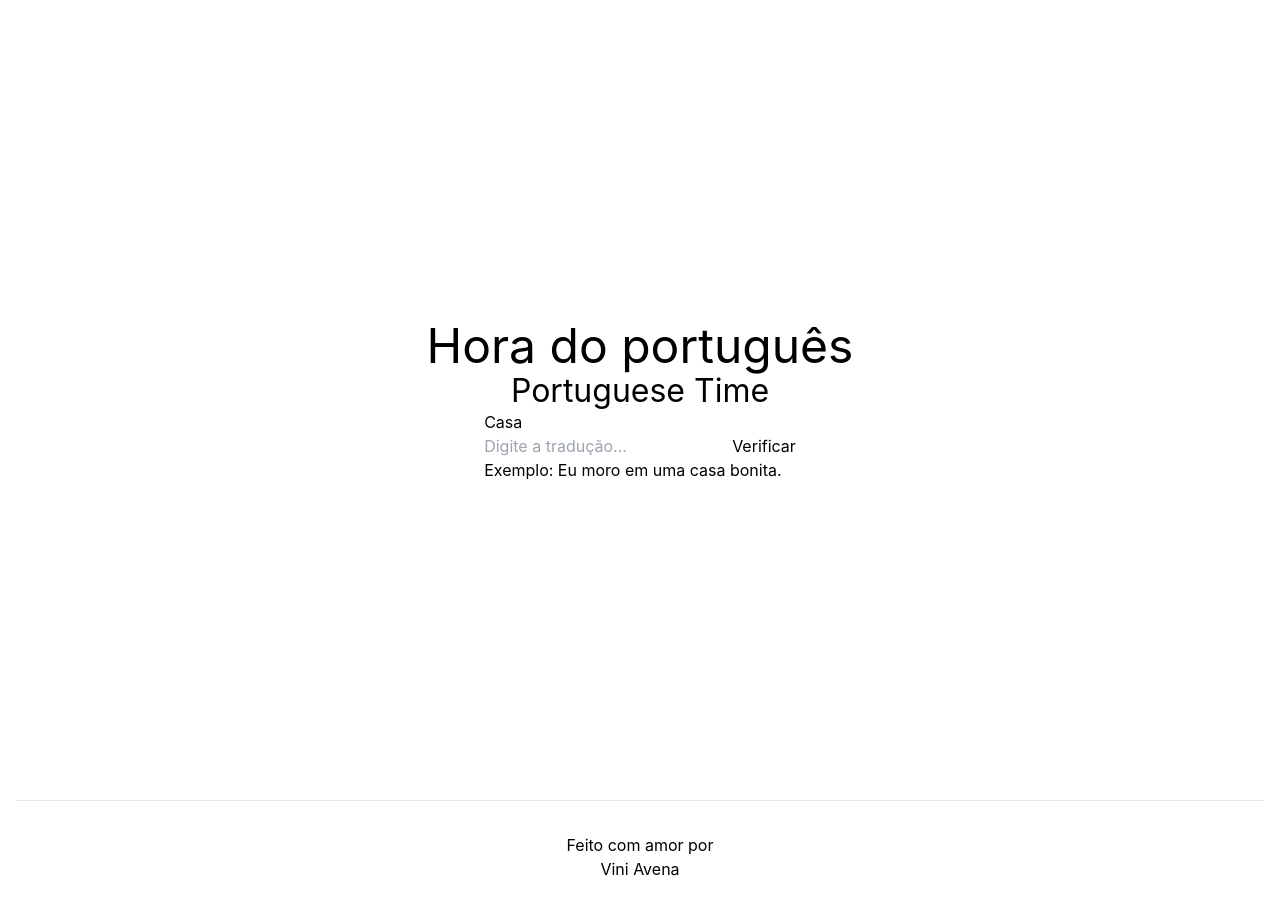
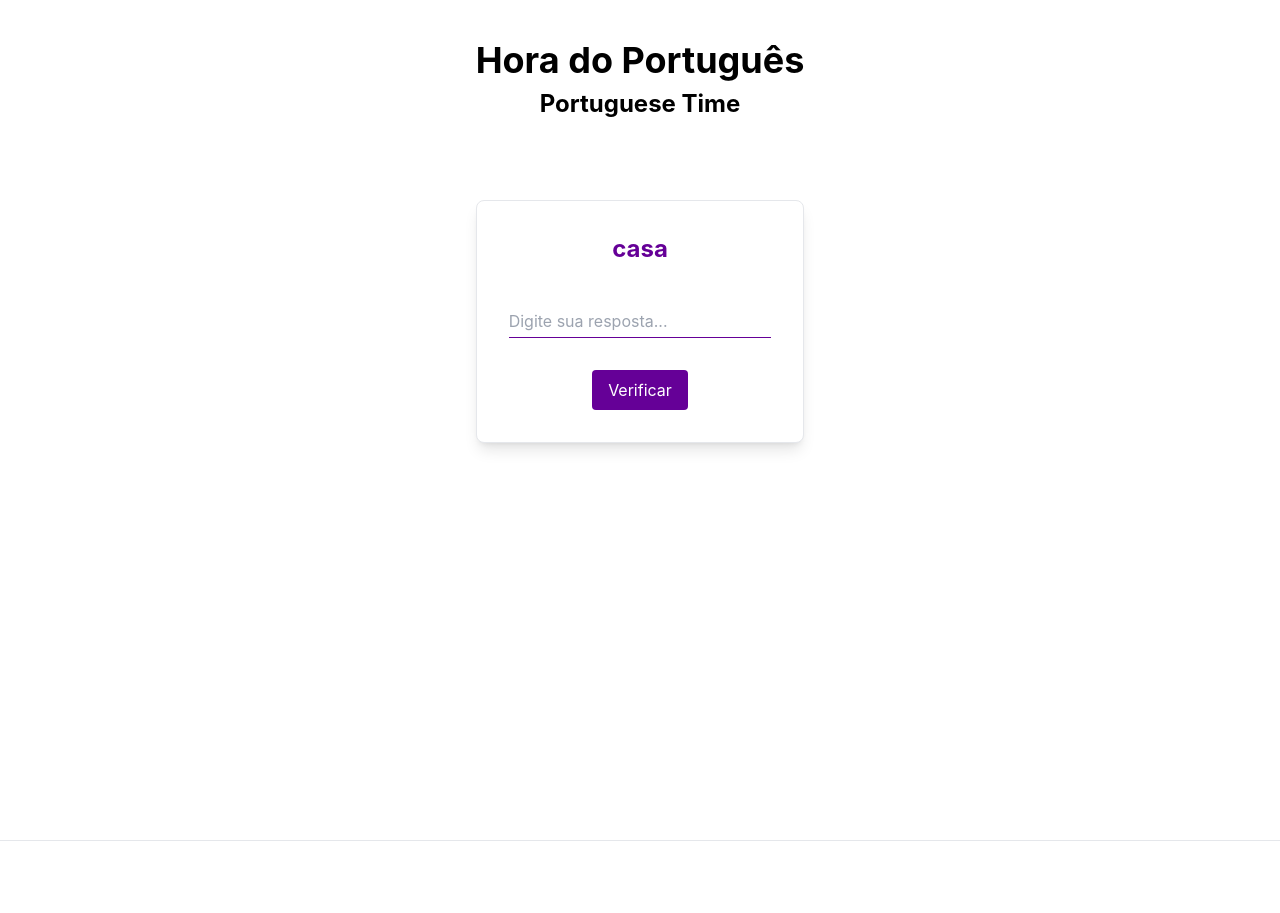
Before and after one commit to viniavena/portuflash, a Next.js app: page / in a window 1280 px wide. Built offline with nearby package versions, Linux system fonts and the light colour scheme.

Commit message:
front flashcard

```diff
--- /dev/null
+++ b/components/Flashcards/FlashcardBack.js
@@ -0,0 +1,19 @@
+import React from 'react';
+
+const FlashcardBack = ({ translation, result, example, onNewWord }) => {
+  return (
+    <div className="max-w-md mx-auto p-4 border rounded-lg shadow-lg">
+      <h2 className="text-xl mb-2">{result}</h2>
+      <p>Tradução: {translation}</p>
+      <p>Exemplo: {example}</p>
+      <button
+        className="px-4 py-2 bg-blue-500 text-white rounded mt-4"
+        onClick={onNewWord}
+      >
+        Nova Palavra
+      </button>
+    </div>
+  );
+};
+
+export default FlashcardBack;
--- /dev/null
+++ b/components/Flashcards/FlashcardFront.js
@@ -0,0 +1,24 @@
+import React from 'react';
+
+const FlashcardFront = ({ word, onCheck }) => {
+  return (
+    <div className="max-w-md mx-auto p-8 bg-white border rounded-lg shadow-lg flex flex-col justify-between items-center space-y-8">
+      <h2 className="text-2xl  mb-2 text-custom-purple font-bold">
+        {word.toLowerCase()}
+      </h2>
+      <input
+        className="w-full py-1 border-b border-custom-purple text-custom-purple focus:outline-none bg-transparent"
+        type="text"
+        placeholder="Digite sua resposta..."
+      />
+      <button
+        className="px-4 py-2 bg-custom-purple text-white rounded"
+        onClick={onCheck}
+      >
+        Verificar
+      </button>
+    </div>
+  );
+};
+
+export default FlashcardFront;
--- a/components/flashcard.js
+++ /dev/null
@@ -1,39 +0,0 @@
-import React, { useState } from 'react';
-
-const Flashcard = ({ word, translation, example }) => {
-  const [inputValue, setInputValue] = useState('');
-  const [result, setResult] = useState('');
-
-  const checkAnswer = () => {
-    if (inputValue.toLowerCase() === translation.toLowerCase()) {
-      setResult('Correto!');
-    } else if (inputValue.toLowerCase() === word.toLowerCase()) {
-      setResult('Quase lá!');
-    } else {
-      setResult('Errado!');
-    }
-  };
-
-  return (
-    <div className="max-w-md mx-auto p-4 border rounded-lg shadow-lg bg-white">
-      <h2 className="text-xl mb-2">{word}</h2>
-      <input
-        className="w-full px-2 py-1 mb-2 border rounded"
-        type="text"
-        placeholder="Digite a tradução..."
-        value={inputValue}
-        onChange={e => setInputValue(e.target.value)}
-      />
-      <button
-        className="px-4 py-2 bg-blue-500 text-white rounded"
-        onClick={checkAnswer}
-      >
-        Verificar
-      </button>
-      <p className="mt-4">{result}</p>
-      <p className="mt-2">Exemplo: {example}</p>
-    </div>
-  );
-};
-
-export default Flashcard;
--- a/pages/index.js
+++ b/pages/index.js
@@ -1,6 +1,6 @@
 import Head from 'next/head';
-import styles from '../styles/Home.module.css';
-import Flashcard from '../components/flashcard';
+import FlashcardFront from '../components/Flashcards/FlashcardFront';
+import { useState } from 'react';
 
 const flashcard = {
   word: 'Casa',
@@ -9,39 +9,44 @@ const flashcard = {
 };
 
 export default function Home() {
+  const [currentCardIndex, setCurrentCardIndex] = useState(0);
+  const [showBack, setShowBack] = useState(false);
+  const [result, setResult] = useState('');
+
+  // Restante do código...
+
+  const handleNewWord = () => {
+    setResult('');
+    setShowBack(false);
+    setCurrentCardIndex(prevIndex => (prevIndex + 1) % flashcards.length);
+  };
+
   return (
-    <div className={styles.container}>
-      <Head>
-        <title>Create Next App</title>
-        <meta name="description" content="Generated by create next app" />
-        <link rel="icon" href="/favicon.ico" />
-      </Head>
-
-      <main className={styles.main}>
-        <h1 className={styles.title}>Hora do português</h1>
-        <h2 className={styles.subtitle}>Portuguese Time</h2>
-
-        <Flashcard {...flashcard} />
+    <div>
+      <main className="min-h-screen flex justify-center mt-10">
+        <div className="text-center">
+          <h1 className="text-4xl font-bold mb-2">Hora do Português</h1>
+          <h2 className="text-2xl mb-20 font-bold">Portuguese Time</h2>
+          {showBack ? (
+            <FlashcardBack
+              flashcard={flashcard}
+              result={result}
+              onNewWord={handleNewWord}
+            />
+          ) : (
+            <FlashcardFront word={flashcard.word} />
+          )}
+        </div>
       </main>
-
-      <footer className={styles.footer}>
-        <p
-          href="https://vercel.com?utm_source=create-next-app&utm_medium=default-template&utm_campaign=create-next-app"
-          target="_blank"
-          rel="noopener noreferrer"
-        >
-          Feito com amor por{' '}
-          <span>
-            <a
-              className={styles.link}
-              href="https://github.com/viniavena"
-              target="_blank"
-              rel="noopener noreferrer"
-            >
-              Vini Avena
-            </a>
-          </span>
-        </p>
+      <footer className="border-t text-white py-4 text-center">
+        <div className="container mx-auto">
+          <p>
+            Feito com amor por{' '}
+            <strong>
+              <a href="https://github.com/viniavena">Vini Avena</a>
+            </strong>
+          </p>
+        </div>
       </footer>
     </div>
   );
--- a/styles/Home.module.css
+++ /dev/null
@@ -1,133 +0,0 @@
-.container {
-  padding: 0 1rem;
-}
-
-.main {
-  min-height: 100vh;
-  padding: 2rem 0;
-  flex: 1;
-  display: flex;
-  flex-direction: column;
-  justify-content: center;
-  align-items: center;
-}
-
-.footer {
-  display: flex;
-  flex: 1;
-  padding: 2rem 0;
-  border-top: 1px solid #eaeaea;
-  justify-content: center;
-  align-items: center;
-}
-
-.footer a {
-  display: flex;
-  justify-content: center;
-  align-items: center;
-  flex-grow: 1;
-}
-
-.title a {
-  color: #0070f3;
-  text-decoration: none;
-}
-
-.title a:hover,
-.title a:focus,
-.title a:active {
-  text-decoration: underline;
-}
-
-.title {
-  margin: 0;
-  line-height: 1.15;
-  font-size: 3rem;
-}
-
-.subtitle {
-  margin: 0;
-  line-height: 1.15;
-  font-size: 2rem;
-}
-
-.title,
-.description {
-  text-align: center;
-}
-
-.description {
-  margin: 4rem 0;
-  line-height: 1.5;
-  font-size: 1.5rem;
-}
-
-.code {
-  background: #fafafa;
-  border-radius: 5px;
-  padding: 0.75rem;
-  font-size: 1.1rem;
-  font-family: Menlo, Monaco, Lucida Console, Liberation Mono, DejaVu Sans Mono,
-    Bitstream Vera Sans Mono, Courier New, monospace;
-}
-
-.grid {
-  display: flex;
-  align-items: center;
-  justify-content: center;
-  flex-wrap: wrap;
-  max-width: 800px;
-}
-
-.card {
-  margin: 1rem;
-  padding: 1.5rem;
-  text-align: left;
-  color: inherit;
-  text-decoration: none;
-  border: 1px solid #eaeaea;
-  border-radius: 10px;
-  transition: color 0.15s ease, border-color 0.15s ease;
-  max-width: 300px;
-}
-
-.card:hover,
-.card:focus,
-.card:active {
-  color: #0070f3;
-  border-color: #0070f3;
-}
-
-.card h2 {
-  margin: 0 0 1rem 0;
-  font-size: 1.5rem;
-}
-
-.card p {
-  margin: 0;
-  font-size: 1.25rem;
-  line-height: 1.5;
-}
-
-.logo {
-  height: 1em;
-  margin-left: 0.5rem;
-}
-
-@media (max-width: 600px) {
-  .grid {
-    width: 100%;
-    flex-direction: column;
-  }
-}
-
-@media (prefers-color-scheme: dark) {
-  .card,
-  .footer {
-    border-color: #ffffff;
-    font-size: smaller;
-  }
-  .link {
-    font-weight: 700;
-  }
-}
--- a/tailwind.config.js
+++ b/tailwind.config.js
@@ -1,8 +1,21 @@
 /** @type {import('tailwindcss').Config} */
 module.exports = {
-  content: [],
+  content: [
+    './app/**/*.{js,ts,jsx,tsx,mdx}',
+    './pages/**/*.{js,ts,jsx,tsx,mdx}',
+    './components/**/*.{js,ts,jsx,tsx,mdx}',
+
+    // Or if using `src` directory:
+    './src/**/*.{js,ts,jsx,tsx,mdx}',
+  ],
   theme: {
-    extend: {},
+    extend: {
+      colors: {
+        custom: {
+          purple: '#650097',
+        },
+      },
+    },
   },
   plugins: [],
-}
+};
```
Also changed, not shown: pages/_app.js (+4 -3 lines).
